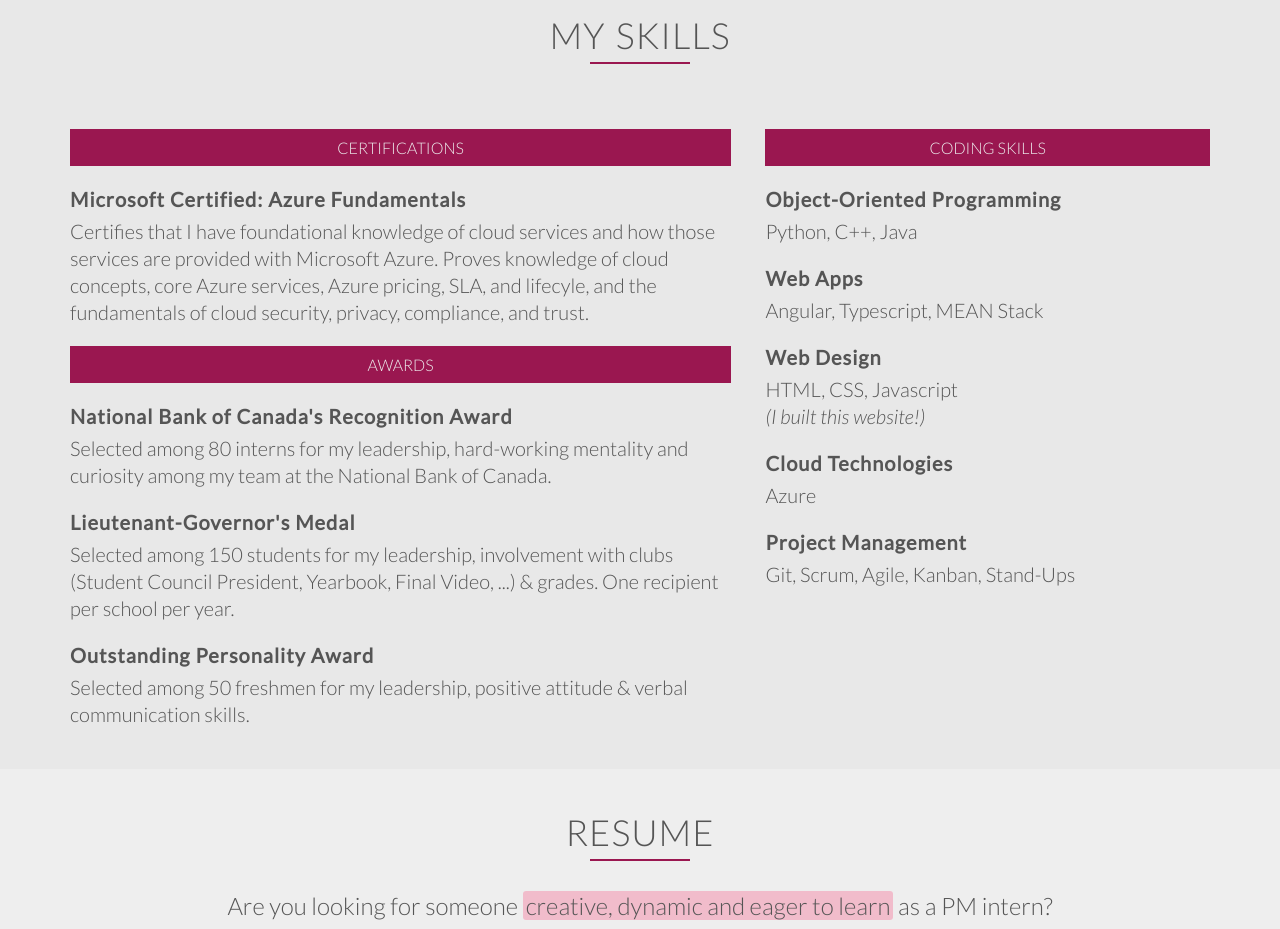
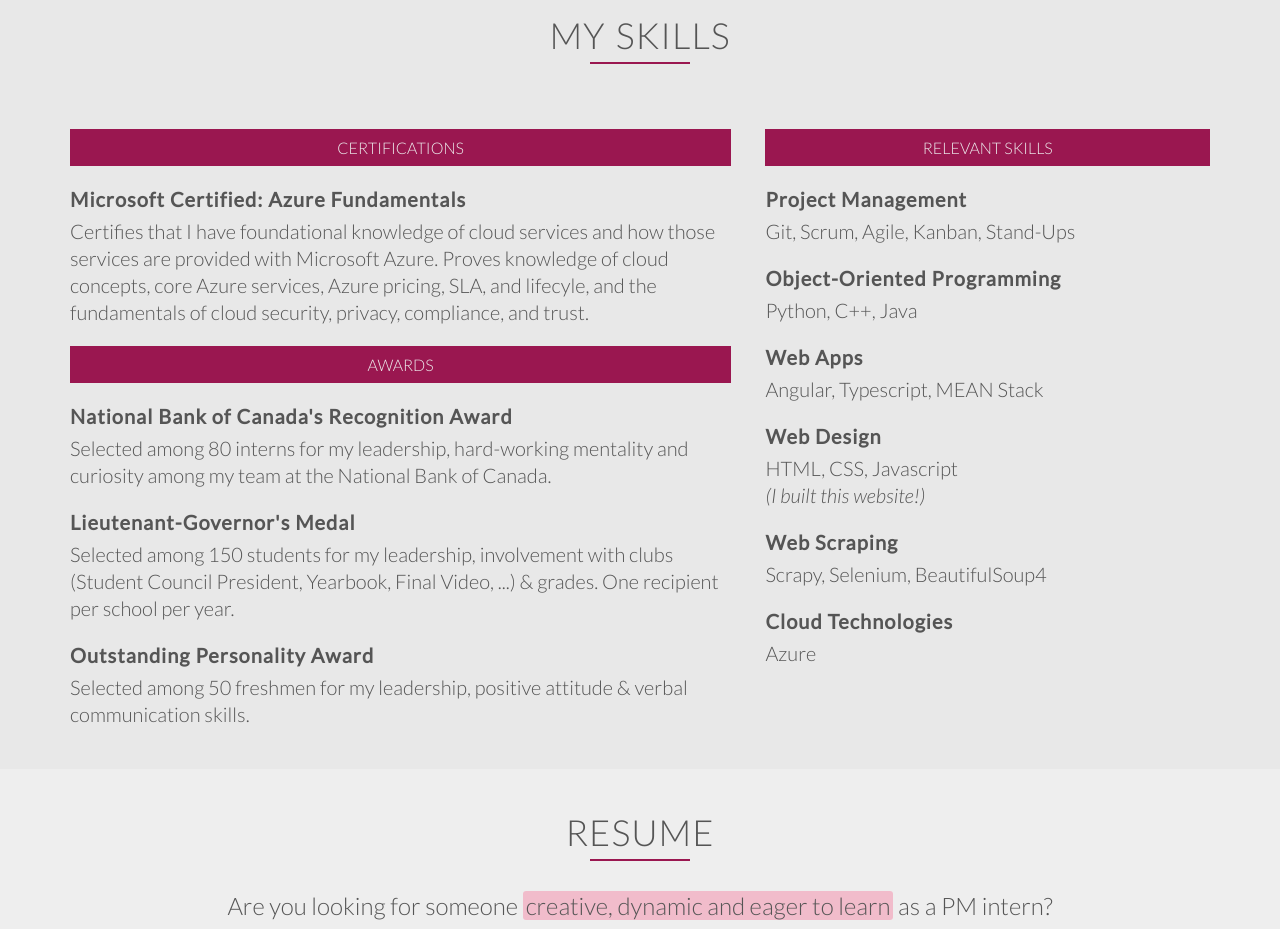
Before and after one commit to GabrielRochon/GabrielRochon.github.io, a plain HTML site: page index.html in a window 1280 px wide. Shown: the part 2340-3269 px from the top of the page. Drawn offline with nearby package versions, Linux system fonts and the light colour scheme; a script that the page names is missing.

Commit message:
Added web scraping, moved management skills up list

```diff
--- a/index.html
+++ b/index.html
@@ -270,17 +270,19 @@
                 </div>
             </div>
             <div class="col span-1-of-2 skills-col smaller-skills-col">
-                <h3>Coding skills</h3>
+                <h3>Relevant skills</h3>
+                <h4>Project Management</h4>
+                <p>Git, Scrum, Agile, Kanban, Stand-Ups</p>
                 <h4>Object-Oriented Programming</h4>
                 <p>Python, C++, Java</p>
                 <h4>Web Apps</h4>
                 <p>Angular, Typescript, MEAN Stack</p>
                 <h4>Web Design</h4>
                 <p>HTML, CSS, Javascript<br><em>(I built this website!)</em></p>
+                <h4>Web Scraping</h4>
+                <p>Scrapy, Selenium, BeautifulSoup4</p>
                 <h4>Cloud Technologies</h4>
                 <p>Azure</p>
-                <h4>Project Management</h4>
-                <p>Git, Scrum, Agile, Kanban, Stand-Ups</p>
             </div>
         </div>
         <div class="resume-button-wp"></div>
```
